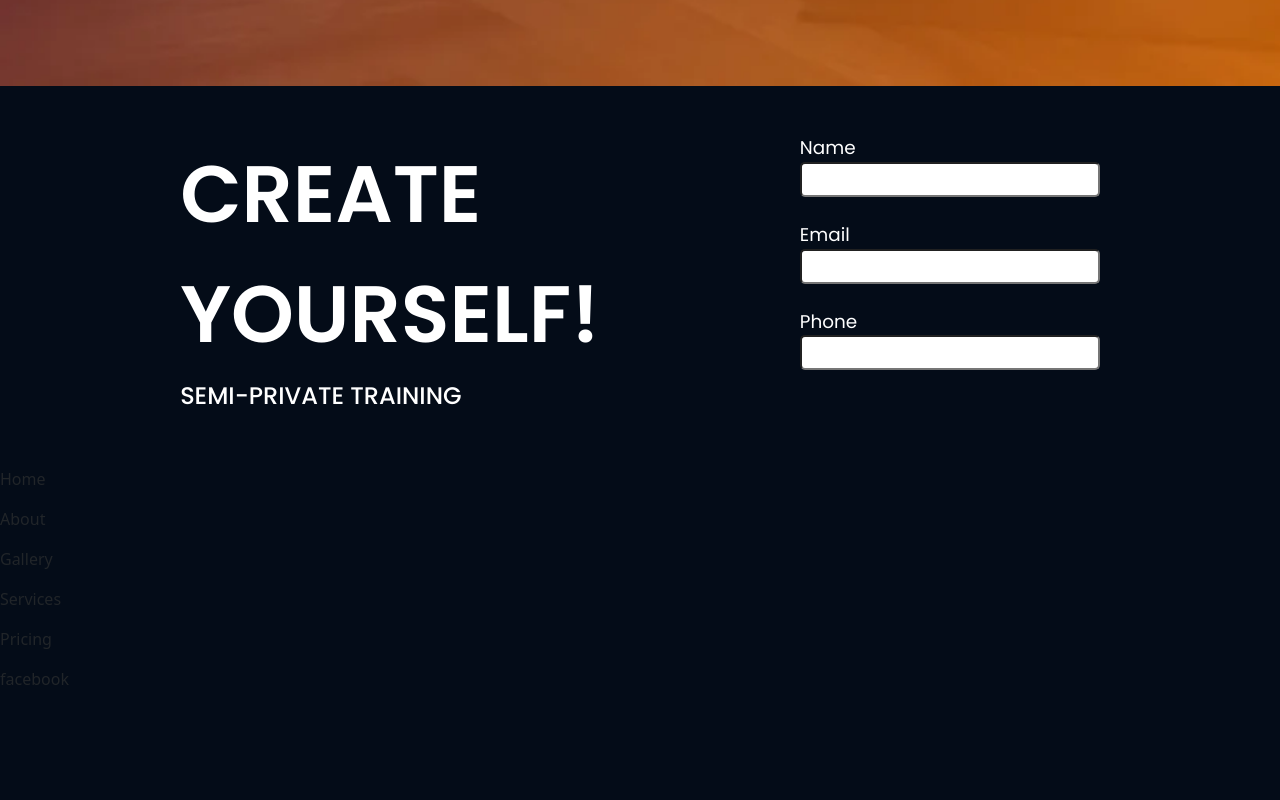
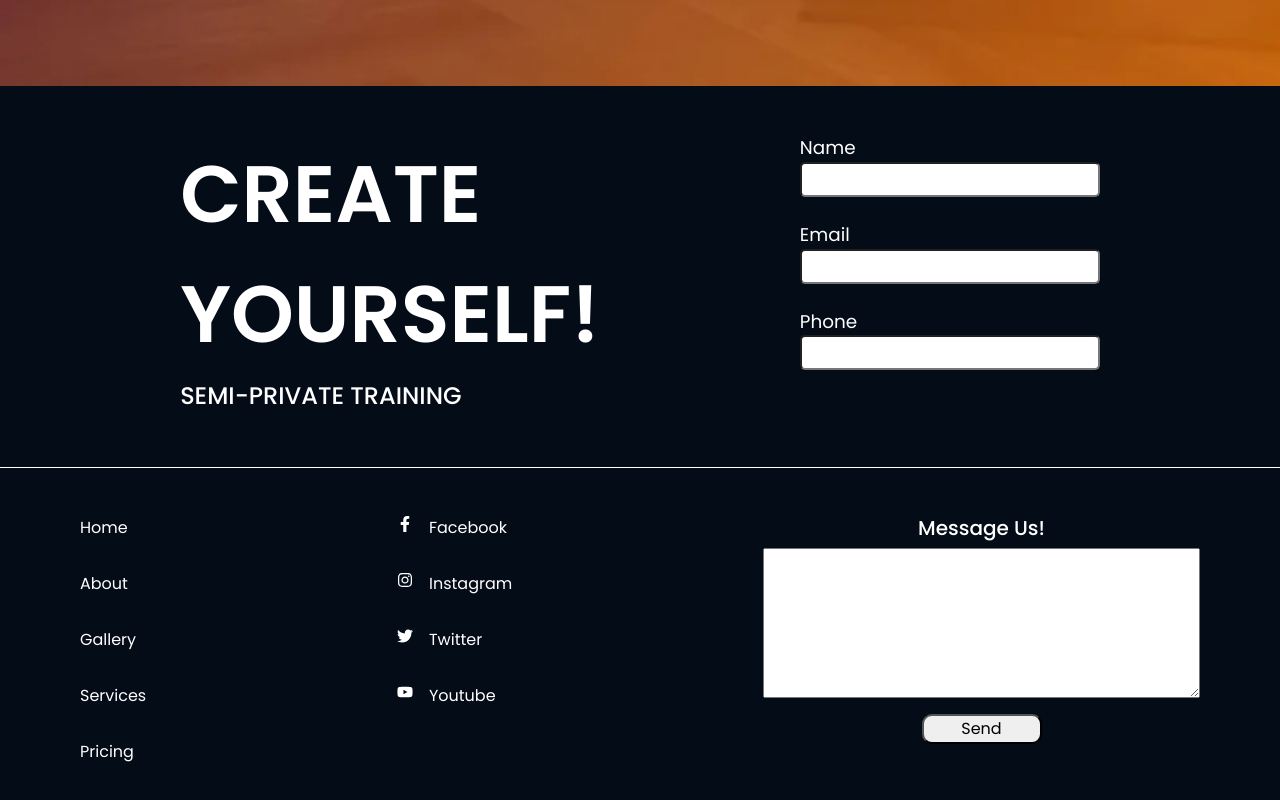
Before and after one commit to novice-is-me/Gym-Website-React, a React (Create React App) app: page / in a window 1280 px wide. Shown: the part 3854-4654 px from the top of the page. Before the commit the page ends 4561 px from the top, so only its background shows below. Built offline with nearby package versions, Linux system fonts and the light colour scheme.

Commit message:
Adding Footer

```diff
--- a/src/components/Footer/Footer.css
+++ b/src/components/Footer/Footer.css
@@ -0,0 +1,3 @@
+.footer-content{
+    margin-bottom: 2em;
+}
--- a/src/components/Footer/Footer.jsx
+++ b/src/components/Footer/Footer.jsx
@@ -1,11 +1,11 @@
 import React from 'react';
 import './Footer.css';
 
-const Footer = ({content}) => {
+const Footer = ({content,link}) => {
   return (
-    <div className='footer'>
+    <div className='Footer'>
       <div className='footer-content'>
-          <p>{content}</p>
+          <a href={link}>{content}</a>
       </div>
     </div>
   )
--- a/src/containers/Footers/Footers.css
+++ b/src/containers/Footers/Footers.css
@@ -0,0 +1,53 @@
+.footers{
+    padding: 3em 5em;
+    padding-bottom: 1em !important;
+    border-top: 1px solid white;
+}
+
+.footer-container{
+    color: white;
+    display: flex;
+    justify-content: space-between;
+    font-family: var(--font-family);
+}
+
+.footer-contacts-div,
+.message{
+    display: flex;
+}
+
+.message{
+    flex-direction: column;
+    align-items: center;
+}
+
+.footer-contacts-right{
+    margin-left: 1em;
+}
+
+.message textarea{
+    height: 150px;
+}
+
+.message button{
+    margin-top: 1em;
+    width: 120px;
+    height: 30px;
+    border-radius: 10px;
+}
+
+@media screen and (max-width: 650px) {
+    .footers{
+        padding: 3em;
+    }
+    .message{
+        display: none;
+    }
+}
+
+@media screen and (max-width: 350px) {
+    .footer-container{
+        flex-direction: column;
+        align-items: center;
+    }
+}
--- a/src/containers/Footers/Footers.jsx
+++ b/src/containers/Footers/Footers.jsx
@@ -5,22 +5,46 @@ import { FaInstagram, FaTwitter, FaYoutube,  FaFacebookF} from "react-icons/fa";
 
 const Footers = () => {
   return (
-    <div className='footer'>
+    <div className='footers' id='footer'>
        <div className='footer-container'>
-        <div className='footer-explore'>
-            <Footer content="Home"/>
-            <Footer content="About"/>
-            <Footer content="Gallery"/>
-            <Footer content="Services"/>
-            <Footer content="Pricing"/>
-        </div>
-        <div className='footer-contacts'>
-            <div>
-
-            <Footer content="facebook"/>
-            </div>
-        </div>
-        <div className='footer-message'></div>
+          <div className='footer-explore'>
+              <Footer link={"#home"} content="Home"/>
+              <Footer link={"#about"} content="About"/>
+              <Footer link={"#gallery"} content="Gallery"/>
+              <Footer link={"#services"} content="Services"/>
+              <Footer link={"#pricing"} content="Pricing"/>
+          </div>
+          <div className='footer-contacts'>
+              <div className='footer-contacts-div'>
+                <FaFacebookF/>
+                <div className='footer-contacts-right'>
+                  <Footer content="Facebook"/>
+                </div>
+              </div>
+              <div className='footer-contacts-div'>
+                <FaInstagram/>
+                <div className='footer-contacts-right'>
+                  <Footer content="Instagram"/>
+                </div>
+              </div>
+              <div className='footer-contacts-div'>
+                <FaTwitter/>
+                <div className='footer-contacts-right'>
+                  <Footer content="Twitter"/>
+                </div>
+              </div>
+              <div className='footer-contacts-div'>
+                <FaYoutube/>
+                <div className='footer-contacts-right'>
+                  <Footer content="Youtube"/>
+                </div>
+              </div>
+          </div>
+          <div className='message'>
+            <h5>Message Us!</h5>
+            <textarea name="" id="" cols="30" rows="10"></textarea>
+            <button type='button'>Send</button>
+          </div>
        </div>
     </div>
   )
--- a/src/containers/Gallery/Gallery.jsx
+++ b/src/containers/Gallery/Gallery.jsx
@@ -4,7 +4,7 @@ import { image1,image2,image3,image4 } from './import';
 
 const Gallery = () => {
   return (
-    <div className='gallery'>
+    <div className='gallery' id='gallery'>
       <div className='gallery-container'>
         <img src={image1} alt="" />
         <img src={image2} alt="" />
--- a/src/containers/Header/Header.jsx
+++ b/src/containers/Header/Header.jsx
@@ -3,7 +3,7 @@ import './Header.css';
 
 const Header = () => {
   return (
-    <div className='header'>
+    <div className='header' id='home'>
       <div className='header-container'>
         <div className='header-containerA'>
           <h1>LONGEVITY</h1>
--- a/src/containers/Pricing/Pricing.jsx
+++ b/src/containers/Pricing/Pricing.jsx
@@ -5,7 +5,7 @@ import WhyPower from '../../components/whyPower/WhyPower';
 
 const Pricing = () => {
   return (
-    <div className='pricing'>
+    <div className='pricing' id='pricing'>
       <div className='pricing-container'>
         <PriceCard Sessions="4 sessions" Pricing="$150" weekNumber="1 X Per Week" perNum="37"/>
         <PriceCard Sessions="8 sessions" Pricing="$250" weekNumber="2 X Per Week" perNum="31"/>
```
Also changed, not shown: src/assets/bg.png (added).
